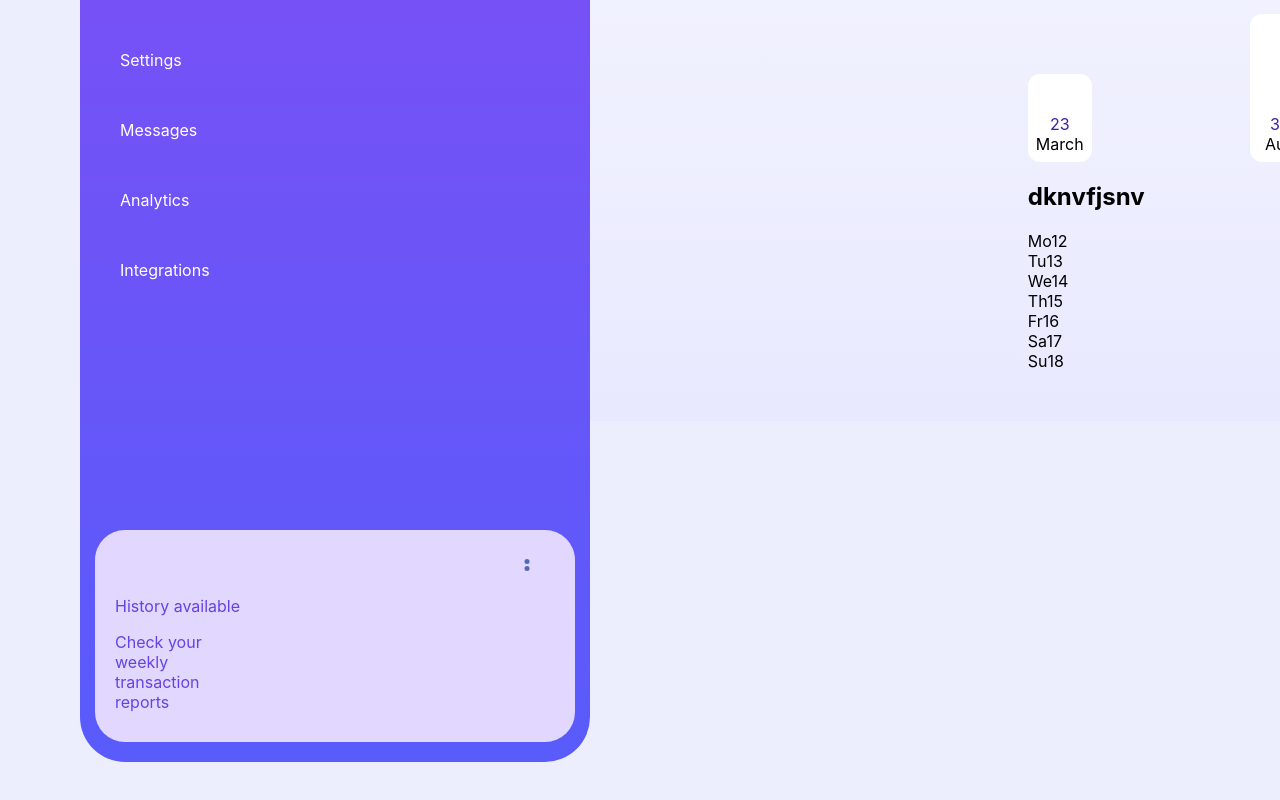
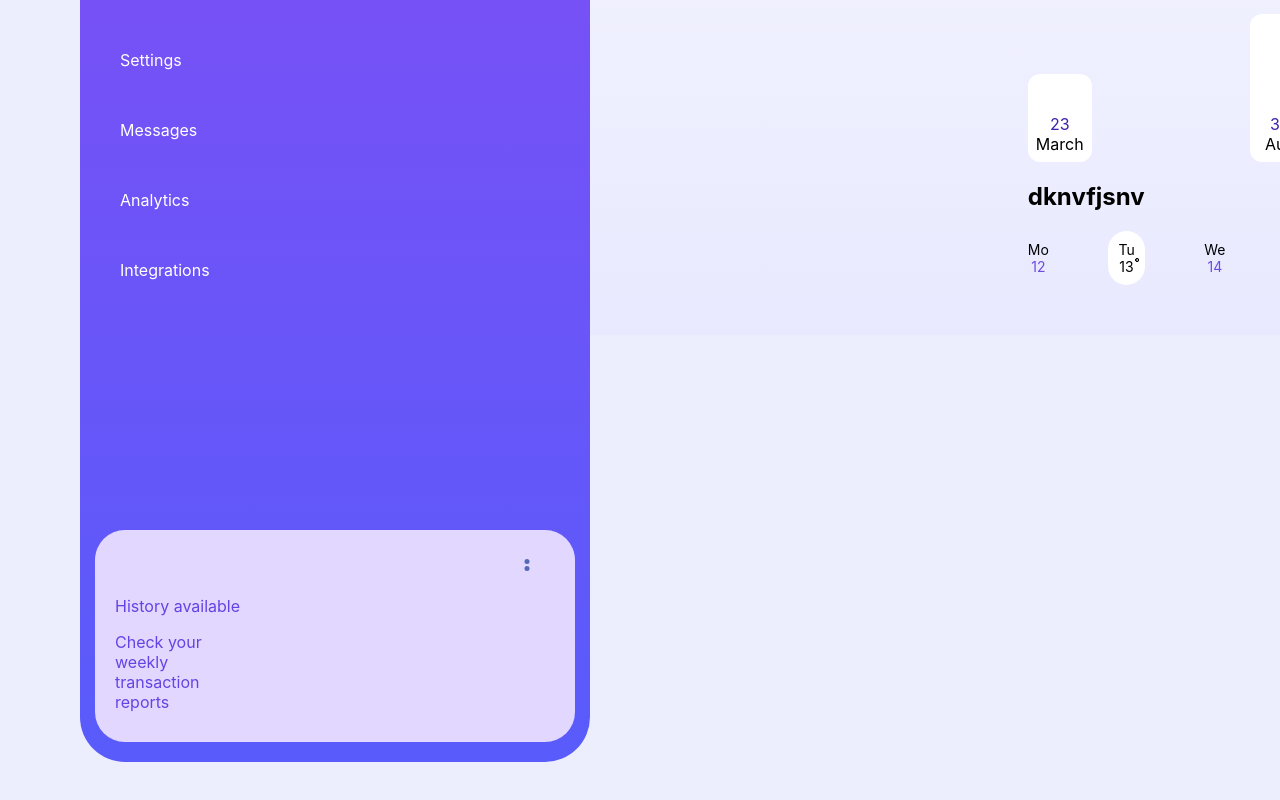
Before and after one commit to kbrzdem/finance-dashboard, a React (Create React App) app: page / in a window 1280 px wide. Shown: the part 716-1516 px from the top of the page. Built offline with nearby package versions, Linux system fonts and the light colour scheme.

Commit message:
date comp style verildi, günler ortalandı,color verildi, before after oluşturuldu style verildi

```diff
--- a/src/App.css
+++ b/src/App.css
@@ -405,4 +405,75 @@ main {
 .analytics__date-sub--padding {
   padding: 100px 8px 8px;
 }
+
+.date {
+  -webkit-box-align: center;
+      -ms-flex-align: center;
+          align-items: center;
+  display: -webkit-box;
+  display: -ms-flexbox;
+  display: flex;
+  -webkit-box-pack: justify;
+      -ms-flex-pack: justify;
+          justify-content: space-between;
+}
+
+.date__day {
+  display: -webkit-box;
+  display: -ms-flexbox;
+  display: flex;
+  -webkit-box-orient: vertical;
+  -webkit-box-direction: normal;
+      -ms-flex-direction: column;
+          flex-direction: column;
+  font-size: 14px;
+  text-align: center;
+}
+
+.date__day--background {
+  background: white;
+  border-radius: 20px;
+  padding: 10px;
+  position: relative;
+}
+
+.date__day--background ::before {
+  content: "";
+  border-radius: 100px;
+  border: 1.4px #000000 solid;
+  bottom: 0;
+  height: 1.8px;
+  position: absolute;
+  right: 10%;
+  -webkit-transform: translateX(-50%);
+          transform: translateX(-50%);
+  top: 50%;
+  width: 1.8px;
+}
+
+.date__daysub {
+  color: #6C4BE4;
+}
+
+.date__daysub--color {
+  color: black;
+}
+
+.date__day--after {
+  position: relative;
+}
+
+.date__day--after ::after {
+  content: "";
+  background: orange;
+  border-radius: 100px;
+  bottom: 0;
+  height: 4px;
+  left: 110%;
+  position: absolute;
+  -webkit-transform: translateX(-50%);
+          transform: translateX(-50%);
+  top: 50%;
+  width: 4px;
+}
 /*# sourceMappingURL=App.css.map */
--- a/src/App.scss
+++ b/src/App.scss
@@ -317,3 +317,56 @@ main{
 
     }
 }
+
+.date{
+    align-items: center;
+    display: flex;
+    justify-content: space-between;
+    &__day{
+        display: flex;
+        flex-direction: column;
+        font-size: 14px;
+        text-align: center;
+
+        &--background{
+            background:white;
+            border-radius: 20px;
+            padding: 10px;
+            position: relative;
+            ::before{
+                content: "";
+                border-radius: 100px;
+                border: 1.4px #000000 solid ;
+                bottom: 0 ;
+                height: 1.8px;
+                position: absolute;
+                right: 10%;
+                transform: translateX(-50%);
+                top: 50%;
+                width: 1.8px;
+            }
+        }
+        &sub{
+            color:#6C4BE4;
+            &--color{
+                color: black;
+            }
+        }
+        &--after{
+
+            position: relative;
+            ::after{
+                content: "";
+                background: orange;
+                border-radius: 100px;                bottom: 0 ;
+                height: 4px;
+                left: 110%;
+                position: absolute;
+                transform: translateX(-50%);
+                top: 50%;
+                width: 4px;
+            }
+        }
+
+    }
+}
```
Also changed, not shown: 1 other file (tests, documents, lock files or other folders).
